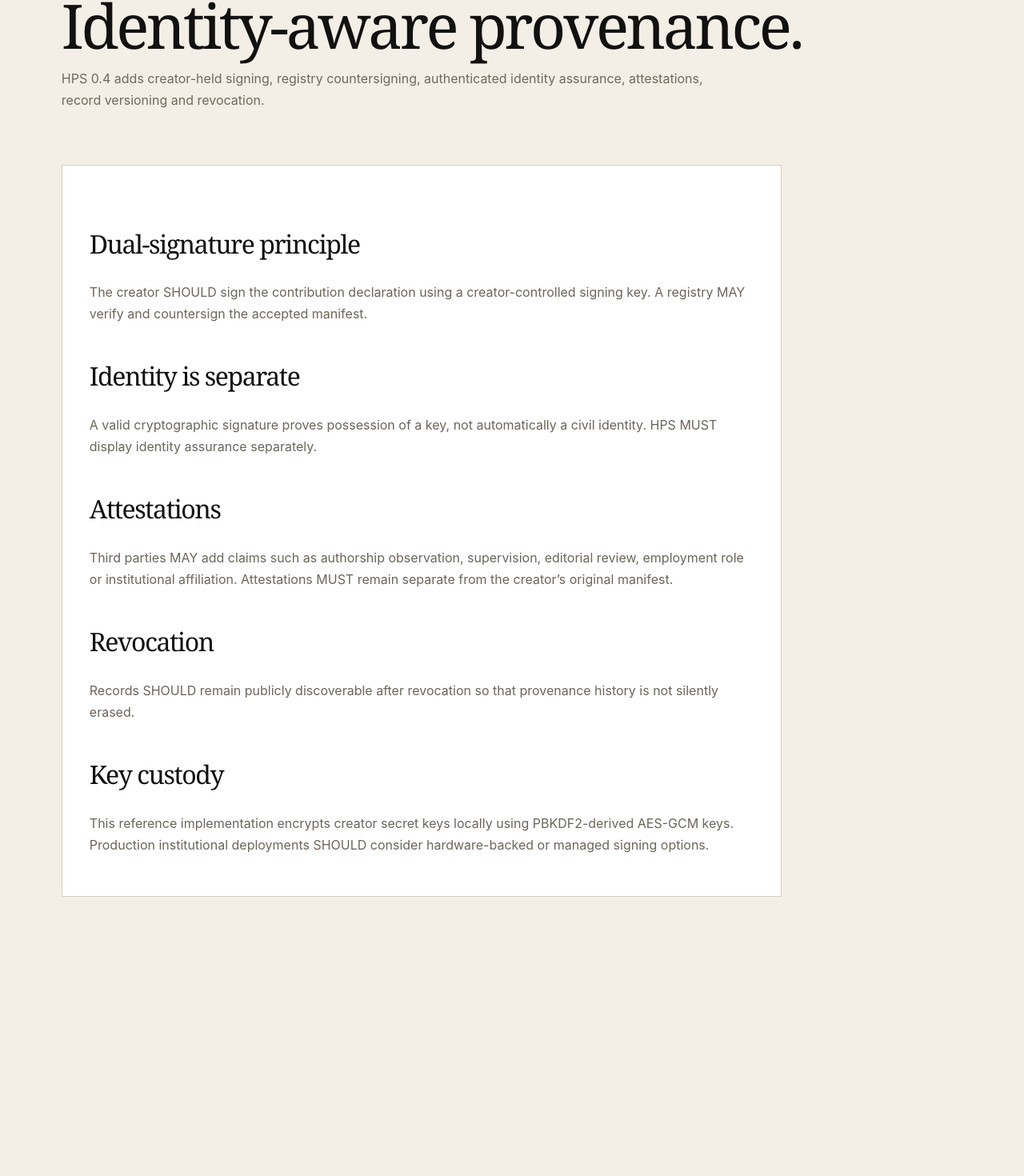
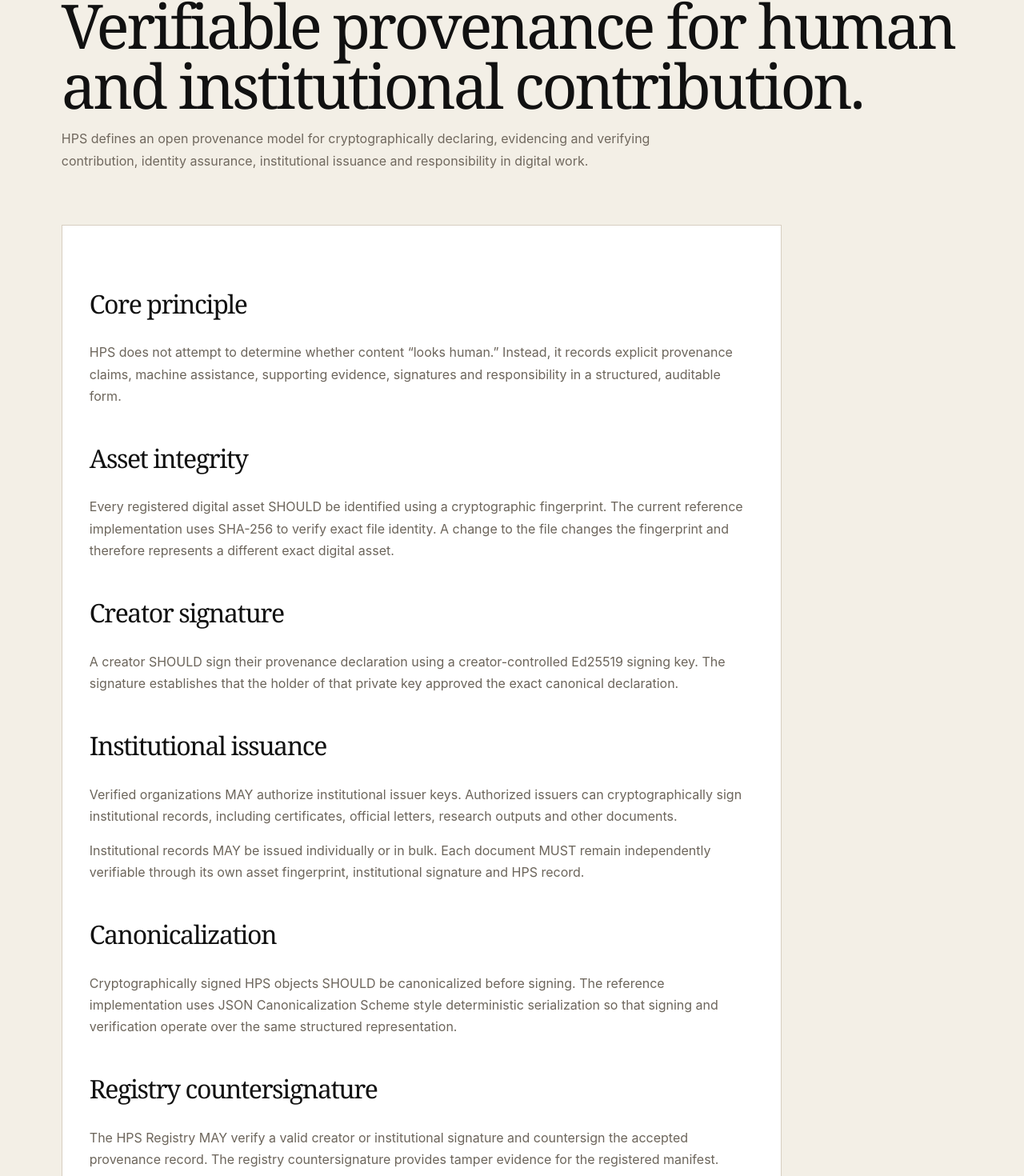
Before and after one commit to BasilOkoth/human-provenance-standard, a Next.js app: page /docs in a window 1280 px wide. Shown: the part 212-1682 px from the top of the page at 80% size. Before the commit the page ends 1433 px from the top, so only its background shows below. Built offline with nearby package versions, Linux system fonts and the light colour scheme.

Commit message:
Update page.tsx

```diff
--- a/src/app/docs/page.tsx
+++ b/src/app/docs/page.tsx
@@ -1,13 +1,208 @@
 import Nav from "@/components/Nav";
 
-export default function DocsPage(){return <main className="pageShell"><Nav/>
-  <header className="pageHead shell"><p className="eyebrow">HPS CORE · DRAFT 0.4</p><h1>Identity-aware provenance.</h1>
-    <p>HPS 0.4 adds creator-held signing, registry countersigning, authenticated identity assurance, attestations, record versioning and revocation.</p></header>
-  <article className="docBody">
-    <h2>Dual-signature principle</h2><p>The creator SHOULD sign the contribution declaration using a creator-controlled signing key. A registry MAY verify and countersign the accepted manifest.</p>
-    <h2>Identity is separate</h2><p>A valid cryptographic signature proves possession of a key, not automatically a civil identity. HPS MUST display identity assurance separately.</p>
-    <h2>Attestations</h2><p>Third parties MAY add claims such as authorship observation, supervision, editorial review, employment role or institutional affiliation. Attestations MUST remain separate from the creator’s original manifest.</p>
-    <h2>Revocation</h2><p>Records SHOULD remain publicly discoverable after revocation so that provenance history is not silently erased.</p>
-    <h2>Key custody</h2><p>This reference implementation encrypts creator secret keys locally using PBKDF2-derived AES-GCM keys. Production institutional deployments SHOULD consider hardware-backed or managed signing options.</p>
-  </article>
-</main>}
+export default function DocsPage() {
+  return (
+    <main className="pageShell">
+      <Nav />
+
+      <header className="pageHead shell">
+        <p className="eyebrow">
+          HUMAN PROVENANCE STANDARD · CORE SPECIFICATION
+        </p>
+
+        <h1>Verifiable provenance for human and institutional contribution.</h1>
+
+        <p>
+          HPS defines an open provenance model for cryptographically declaring,
+          evidencing and verifying contribution, identity assurance, institutional
+          issuance and responsibility in digital work.
+        </p>
+      </header>
+
+      <article className="docBody">
+        <h2>Core principle</h2>
+
+        <p>
+          HPS does not attempt to determine whether content “looks human.”
+          Instead, it records explicit provenance claims, machine assistance,
+          supporting evidence, signatures and responsibility in a structured,
+          auditable form.
+        </p>
+
+        <h2>Asset integrity</h2>
+
+        <p>
+          Every registered digital asset SHOULD be identified using a cryptographic
+          fingerprint. The current reference implementation uses SHA-256 to verify
+          exact file identity. A change to the file changes the fingerprint and
+          therefore represents a different exact digital asset.
+        </p>
+
+        <h2>Creator signature</h2>
+
+        <p>
+          A creator SHOULD sign their provenance declaration using a
+          creator-controlled Ed25519 signing key. The signature establishes that
+          the holder of that private key approved the exact canonical declaration.
+        </p>
+
+        <h2>Institutional issuance</h2>
+
+        <p>
+          Verified organizations MAY authorize institutional issuer keys.
+          Authorized issuers can cryptographically sign institutional records,
+          including certificates, official letters, research outputs and other
+          documents.
+        </p>
+
+        <p>
+          Institutional records MAY be issued individually or in bulk. Each
+          document MUST remain independently verifiable through its own asset
+          fingerprint, institutional signature and HPS record.
+        </p>
+
+        <h2>Canonicalization</h2>
+
+        <p>
+          Cryptographically signed HPS objects SHOULD be canonicalized before
+          signing. The reference implementation uses JSON Canonicalization Scheme
+          style deterministic serialization so that signing and verification
+          operate over the same structured representation.
+        </p>
+
+        <h2>Registry countersignature</h2>
+
+        <p>
+          The HPS Registry MAY verify a valid creator or institutional signature
+          and countersign the accepted provenance record. The registry
+          countersignature provides tamper evidence for the registered manifest.
+        </p>
+
+        <h2>Identity assurance</h2>
+
+        <p>
+          Cryptographic signatures and identity verification MUST remain separate
+          trust signals. A valid signature proves control of a signing key; it
+          does not automatically prove a person's civil identity or an
+          organization's legal status.
+        </p>
+
+        <p>
+          HPS SHOULD explicitly expose identity assurance levels such as
+          self-declared, account verified, identity verified, institutionally
+          attested, institution verified and authorized issuer verified.
+        </p>
+
+        <h2>Supporting evidence</h2>
+
+        <p>
+          Provenance claims MAY reference supporting evidence such as drafts,
+          source code, research notes, datasets, notebooks, sketches, screenshots,
+          version history and other relevant material.
+        </p>
+
+        <p>
+          Evidence MAY be represented as public, hashed or sealed. Evidence-backed
+          provenance means that supporting material exists and is linked to the
+          claim; it does not mean that HPS independently proves every statement in
+          that claim to be true.
+        </p>
+
+        <h2>Claims and verification</h2>
+
+        <p>
+          HPS MUST distinguish between what a creator or institution claims and
+          what the system has actually verified.
+        </p>
+
+        <p>
+          For example, a creator may claim that a writing contribution was human.
+          HPS may verify the creator signature, asset fingerprint and associated
+          evidence fingerprints. Those checks do not by themselves prove that
+          every sentence was personally written without machine assistance.
+        </p>
+
+        <h2>Attestations</h2>
+
+        <p>
+          Independent people or institutions MAY add attestations concerning
+          authorship, process observation, supervision, editorial review,
+          employment role, institutional affiliation, document validity or other
+          relevant claims.
+        </p>
+
+        <p>
+          Attestations MUST remain distinguishable from the creator's or issuer's
+          original provenance declaration.
+        </p>
+
+        <h2>Duplicate provenance</h2>
+
+        <p>
+          HPS SHOULD detect existing institutional registrations for the same
+          exact asset fingerprint. An exact match from the same institution SHOULD
+          normally be handled through versioning or supersession rather than
+          silent duplicate issuance.
+        </p>
+
+        <p>
+          Where another institution has registered the same exact asset, HPS MAY
+          require an explicit relationship such as co-issuer, co-signatory,
+          attestor or endorser.
+        </p>
+
+        <h2>Institutional batches</h2>
+
+        <p>
+          Bulk institutional issuance MAY produce a signed batch provenance
+          object in addition to the individual HPS records.
+        </p>
+
+        <p>
+          A batch record can identify the institution, authorized issuer,
+          submitted documents, issued records, duplicates, failures and the
+          cryptographic digest of the issuance event.
+        </p>
+
+        <p>
+          Batch integrity MUST NOT replace individual record verification. Each
+          successfully issued document remains independently verifiable.
+        </p>
+
+        <h2>Revocation and status</h2>
+
+        <p>
+          HPS records SHOULD preserve provenance history even when a record is
+          disputed, superseded or revoked. Revocation SHOULD change the status of
+          the provenance record rather than silently erase its history.
+        </p>
+
+        <h2>Key custody</h2>
+
+        <p>
+          The reference implementation encrypts creator and institutional secret
+          keys locally using PBKDF2-derived AES-GCM encryption. Production
+          institutional deployments SHOULD consider stronger key-management
+          options such as hardware-backed signing, managed key infrastructure or
+          hardware security modules where appropriate.
+        </p>
+
+        <h2>Interoperability</h2>
+
+        <p>
+          HPS is designed to complement, rather than replace, other provenance and
+          identity technologies. Implementations MAY map HPS records to systems
+          such as C2PA Content Credentials and Verifiable Credentials while
+          preserving HPS-specific contribution and responsibility semantics.
+        </p>
+
+        <h2>Responsibility</h2>
+
+        <p>
+          Every HPS record SHOULD make clear who accepted final responsibility for
+          the registered provenance declaration or institutional issuance.
+        </p>
+      </article>
+    </main>
+  );
+}
```
